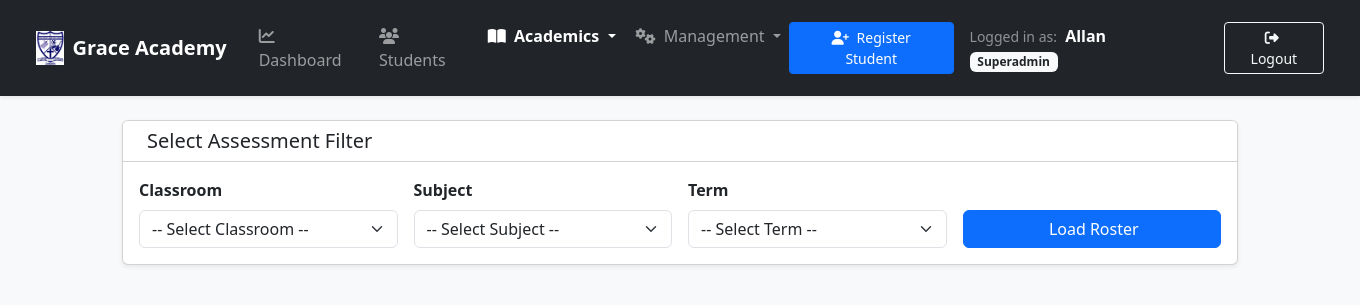
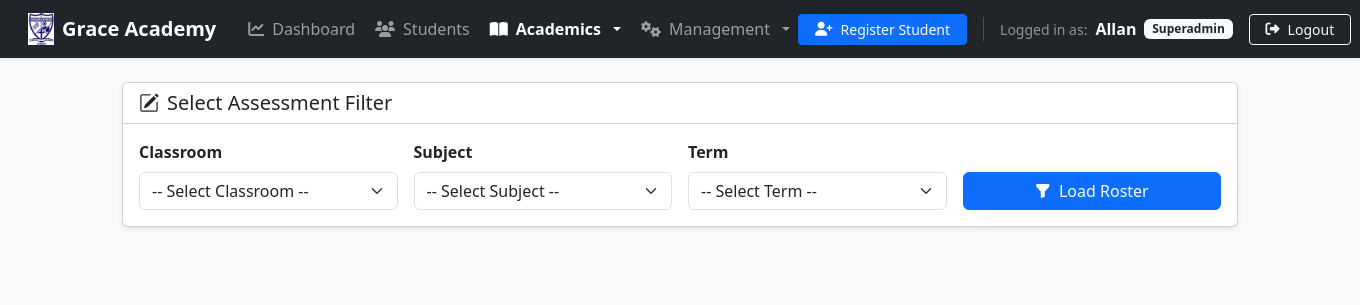
Before and after one commit to ChisangaAe/Grace-Academy-Sms, a Django app: page /academics/marks/enter/ in a window 1360 px wide. Shown: the top 305 px of the page. Run offline with Django 5.2, Linux system fonts and the light colour scheme; a user stored in the database is signed in; data comes from the database, SQL or seed files in the repository.

Commit message:
Fix navbar flex alignment and badge spacing

```diff
--- a/templates/base.html
+++ b/templates/base.html
@@ -11,87 +11,90 @@
     <link href="https://cdn.jsdelivr.net/npm/bootstrap@5.3.0/dist/css/bootstrap.min.css" rel="stylesheet">
     <!-- FontAwesome Icons -->
     <link rel="stylesheet" href="https://cdnjs.cloudflare.com/ajax/libs/font-awesome/6.4.0/css/all.min.css">
+    <!-- Bootstrap Icons -->
+    <link rel="stylesheet" href="https://cdn.jsdelivr.net/npm/bootstrap-icons@1.11.0/font/bootstrap-icons.css">
     {% block extra_head %}{% endblock %}
 </head>
 <body class="bg-light">
 
     <!-- Global Navigation Bar -->
-    <nav class="navbar navbar-expand-lg navbar-dark bg-dark px-4 py-3 mb-4 shadow-sm sticky-top">
+    <nav class="navbar navbar-expand-lg navbar-dark bg-dark px-3 py-2 mb-4 shadow-sm sticky-top">
         <div class="container-fluid">
-            <a class="navbar-brand fw-bold me-4 d-flex align-items-center" href="{% url 'dashboard' %}">
-                <!-- SCHOOL LOGO -->
-                <img src="{% static 'images/logo.png' %}" alt="Grace Academy Logo" class="me-2" style="height: 35px; width: auto; object-fit: contain;">
+            <!-- School Logo & Brand -->
+            <a class="navbar-brand fw-bold me-4 d-inline-flex align-items-center gap-2" href="{% url 'dashboard' %}">
+                <img src="{% static 'images/logo.png' %}" alt="Grace Academy Logo" style="height: 32px; width: auto; object-fit: contain;">
                 <span>Grace Academy</span>
             </a>
 
-            <button class="navbar-toggler" type="button" data-bs-toggle="collapse" data-bs-target="#mainNavbar">
+            <button class="navbar-toggler border-0" type="button" data-bs-toggle="collapse" data-bs-target="#mainNavbar">
                 <span class="navbar-toggler-icon"></span>
             </button>
 
             <div class="collapse navbar-collapse" id="mainNavbar">
                 <!-- Left Main Links -->
-                <ul class="navbar-nav me-auto mb-2 mb-lg-0 gap-1">
+                <ul class="navbar-nav me-auto mb-2 mb-lg-0 align-items-lg-center gap-lg-1">
                     <li class="nav-item">
-                        <a class="nav-link {% if request.resolver_match.url_name == 'dashboard' %}active fw-bold{% endif %}" href="{% url 'dashboard' %}">
-                            <i class="fa-solid fa-chart-line me-1"></i> Dashboard
+                        <a class="nav-link d-inline-flex align-items-center gap-2 text-nowrap {% if request.resolver_match.url_name == 'dashboard' %}active fw-bold{% endif %}" href="{% url 'dashboard' %}">
+                            <i class="fa-solid fa-chart-line"></i> <span>Dashboard</span>
                         </a>
                     </li>
                     <li class="nav-item">
-                        <a class="nav-link {% if 'student' in request.resolver_match.url_name and request.resolver_match.url_name != 'bulk_promote' %}active fw-bold{% endif %}" href="{% url 'student_list' %}">
-                            <i class="fa-solid fa-users me-1"></i> Students
+                        <a class="nav-link d-inline-flex align-items-center gap-2 text-nowrap {% if 'student' in request.resolver_match.url_name and request.resolver_match.url_name != 'bulk_promote' %}active fw-bold{% endif %}" href="{% url 'student_list' %}">
+                            <i class="fa-solid fa-users"></i> <span>Students</span>
                         </a>
                     </li>
 
                     <!-- Academics Dropdown Menu -->
                     <li class="nav-item dropdown">
-                        <a class="nav-link dropdown-toggle {% if request.resolver_match.url_name in 'classroom_list,subject_list,enter_marks' %}active fw-bold{% endif %}" href="#" id="academicsDropdown" role="button" data-bs-toggle="dropdown">
-                            <i class="fa-solid fa-book-open me-1"></i> Academics
+                        <a class="nav-link dropdown-toggle d-inline-flex align-items-center gap-2 text-nowrap {% if request.resolver_match.url_name in 'classroom_list,subject_list,enter_marks' %}active fw-bold{% endif %}" href="#" id="academicsDropdown" role="button" data-bs-toggle="dropdown" aria-expanded="false">
+                            <i class="fa-solid fa-book-open"></i> <span>Academics</span>
                         </a>
-                        <ul class="dropdown-menu">
+                        <ul class="dropdown-menu dropdown-menu-dark shadow" aria-labelledby="academicsDropdown">
                             <li>
-                                <a class="dropdown-item" href="{% url 'classroom_list' %}">
-                                    <i class="fa-solid fa-chalkboard me-2 text-primary"></i> Classrooms
+                                <a class="dropdown-item d-flex align-items-center gap-2" href="{% url 'classroom_list' %}">
+                                    <i class="fa-solid fa-chalkboard text-primary"></i> Classrooms
                                 </a>
                             </li>
                             <li>
-                                <a class="dropdown-item" href="{% url 'subject_list' %}">
-                                    <i class="fa-solid fa-book me-2 text-success"></i> Subjects
+                                <a class="dropdown-item d-flex align-items-center gap-2" href="{% url 'subject_list' %}">
+                                    <i class="fa-solid fa-book text-success"></i> Subjects
                                 </a>
                             </li>
                             <li><hr class="dropdown-divider"></li>
-                            <!-- Show Master Timetable to Admins and Super Admins -->
-    {% if user.is_admin_user %}
-    <li>
-        <a class="dropdown-item" href="{% url 'master_timetable' %}">
-            <i class="bi bi-calendar3"></i> Master Timetable
-        </a>
-    </li>
-    {% endif %}
+                            {% if user.is_admin_user %}
                             <li>
-                                <a class="dropdown-item" href="{% url 'my_timetable' %}"><i class="bi bi-calendar-week me-2"></i> My Timetable</a>
+                                <a class="dropdown-item d-flex align-items-center gap-2" href="{% url 'master_timetable' %}">
+                                    <i class="bi bi-calendar3 text-info"></i> Master Timetable
+                                </a>
+                            </li>
+                            {% endif %}
+                            <li>
+                                <a class="dropdown-item d-flex align-items-center gap-2" href="{% url 'my_timetable' %}">
+                                    <i class="bi bi-calendar-week text-warning"></i> My Timetable
+                                </a>
                             </li>
                             <li>
-                                <a class="dropdown-item" href="{% url 'enter_marks' %}">
-                                    <i class="fa-solid fa-pen-to-square me-2 text-warning"></i> Enter Marks
+                                <a class="dropdown-item d-flex align-items-center gap-2" href="{% url 'enter_marks' %}">
+                                    <i class="fa-solid fa-pen-to-square text-warning"></i> Enter Marks
                                 </a>
                             </li>
                         </ul>
                     </li>
 
-                    <!-- Tools Dropdown Menu -->
+                    <!-- Management Dropdown Menu -->
                     <li class="nav-item dropdown">
-                        <a class="nav-link dropdown-toggle {% if request.resolver_match.url_name == 'bulk_promote' %}active fw-bold{% endif %}" href="#" id="toolsDropdown" role="button" data-bs-toggle="dropdown">
-                            <i class="fa-solid fa-gears me-1"></i> Management
+                        <a class="nav-link dropdown-toggle d-inline-flex align-items-center gap-2 text-nowrap {% if request.resolver_match.url_name == 'bulk_promote' %}active fw-bold{% endif %}" href="#" id="toolsDropdown" role="button" data-bs-toggle="dropdown" aria-expanded="false">
+                            <i class="fa-solid fa-gears"></i> <span>Management</span>
                         </a>
-                        <ul class="dropdown-menu">
+                        <ul class="dropdown-menu dropdown-menu-dark shadow" aria-labelledby="toolsDropdown">
                             <li>
-                                <a class="dropdown-item" href="{% url 'bulk_promote' %}">
-                                    <i class="fa-solid fa-angles-up me-2 text-info"></i> Bulk Class Promotion
+                                <a class="dropdown-item d-flex align-items-center gap-2" href="{% url 'bulk_promote' %}">
+                                    <i class="fa-solid fa-angles-up text-info"></i> Bulk Class Promotion
                                 </a>
                             </li>
                             <li>
-                                <a class="dropdown-item" href="{% url 'export_students_csv' %}">
-                                    <i class="fa-solid fa-file-csv me-2 text-secondary"></i> Export Student CSV
+                                <a class="dropdown-item d-flex align-items-center gap-2" href="{% url 'export_students_csv' %}">
+                                    <i class="fa-solid fa-file-csv text-secondary"></i> Export Student CSV
                                 </a>
                             </li>
                         </ul>
@@ -99,18 +102,18 @@
                 </ul>
 
                 <!-- Right User Profile & Authentication Controls -->
-                <div class="d-flex align-items-center gap-3">
+                <div class="d-flex align-items-center gap-3 mt-3 mt-lg-0 text-nowrap">
                     {% if user.is_authenticated %}
-                        <a href="{% url 'student_create' %}" class="btn btn-primary btn-sm px-3">
-                            <i class="fa-solid fa-user-plus me-1"></i> Register Student
+                        <a href="{% url 'student_create' %}" class="btn btn-primary btn-sm px-3 py-1.5 d-inline-flex align-items-center gap-2 fw-medium shadow-sm">
+                            <i class="fa-solid fa-user-plus"></i> Register Student
                         </a>
 
-                        <div class="text-white me-1">
-                            <span class="text-white-50 small me-1">Logged in as:</span>
-                            <strong class="me-1">{{ user.get_full_name|default:user.username }}</strong>
+                        <div class="d-flex align-items-center gap-2 text-white border-start border-secondary border-opacity-50 ps-3">
+                            <span class="text-white-50 small">Logged in as:</span>
+                            <strong class="text-white">{{ user.get_full_name|default:user.username }}</strong>
 
                             <!-- User Role Badge -->
-                            <span class="badge bg-light text-dark">
+                            <span class="badge bg-light text-dark fw-bold">
                                 {% if user.is_superuser %}
                                     Superadmin
                                 {% elif user.role %}
@@ -121,15 +124,15 @@
                             </span>
                         </div>
 
-                        <a href="{% url 'logout' %}" class="btn btn-outline-light btn-sm px-3 ms-2">
-                            <i class="fa-solid fa-right-from-bracket me-1"></i> Logout
+                        <a href="{% url 'logout' %}" class="btn btn-outline-light btn-sm px-3 py-1.5 d-inline-flex align-items-center gap-2">
+                            <i class="fa-solid fa-right-from-bracket"></i> Logout
                         </a>
                     {% else %}
-                        <a href="{% url 'login' %}" class="btn btn-outline-light btn-sm px-3">
-                            <i class="fa-solid fa-right-to-bracket me-1"></i> Log In
+                        <a href="{% url 'login' %}" class="btn btn-outline-light btn-sm px-3 py-1.5 d-inline-flex align-items-center gap-2">
+                            <i class="fa-solid fa-right-to-bracket"></i> Log In
                         </a>
-                        <a href="{% url 'signup' %}" class="btn btn-primary btn-sm px-3">
-                            <i class="fa-solid fa-user-plus me-1"></i> Sign Up
+                        <a href="{% url 'signup' %}" class="btn btn-primary btn-sm px-3 py-1.5 d-inline-flex align-items-center gap-2 fw-medium">
+                            <i class="fa-solid fa-user-plus"></i> Sign Up
                         </a>
                     {% endif %}
                 </div>
```
